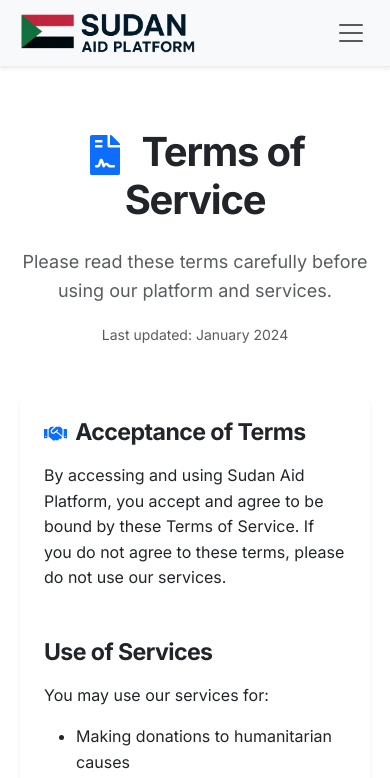
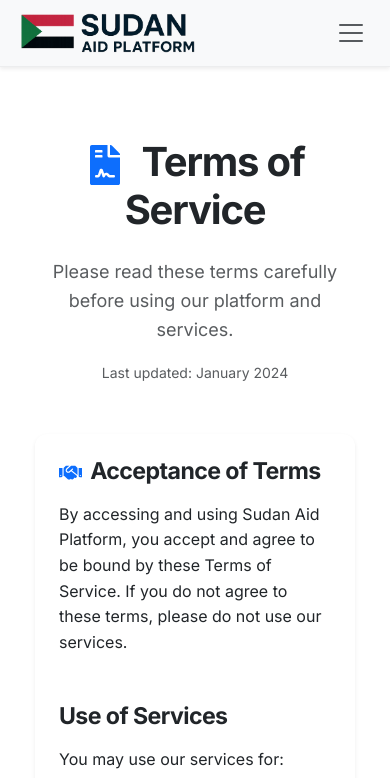
Before and after one commit to MuhammadWaleed6/sudan-aid-help, a React (Create React App) app: page /terms in a window 390 px wide. Shown: the top 778 px of the page. Built offline with nearby package versions, Linux system fonts and the light colour scheme.

Commit message:
Update mobile responsive

```diff
--- a/src/App.css
+++ b/src/App.css
@@ -257,6 +257,35 @@ html {
   color: #fff;
 }
 
+/* Mobile Overflow Prevention */
+body {
+  overflow-x: hidden;
+}
+
+.container-fluid {
+  overflow-x: hidden;
+}
+
+/* AOS Animation Mobile Fixes */
+@media (max-width: 768px) {
+  [data-aos] {
+    transform: translateY(0) !important;
+  }
+
+  [data-aos="fade-up"] {
+    transform: translateY(10px) !important;
+  }
+
+  [data-aos="fade-left"],
+  [data-aos="fade-right"] {
+    transform: translateY(10px) !important;
+  }
+
+  [data-aos="zoom-in"] {
+    transform: scale(0.98) !important;
+  }
+}
+
 /* Responsive Design */
 @media (max-width: 768px) {
   .display-3 {
@@ -275,6 +304,17 @@ html {
   .btn-lg {
     padding: 0.75rem 2rem;
     font-size: 1rem;
+  }
+
+  /* Prevent horizontal scroll on mobile */
+  .row {
+    margin-left: 0;
+    margin-right: 0;
+  }
+
+  .col, [class*="col-"] {
+    padding-left: 15px;
+    padding-right: 15px;
   }
 }
 
--- a/src/App.js
+++ b/src/App.js
@@ -87,10 +87,12 @@ function App() {
 
   useEffect(() => {
     AOS.init({
-      duration: 800,
+      duration: 400,
       easing: 'ease-in-out',
       once: true,
-      offset: 100
+      offset: 20,
+      disable: false,
+      disableMutationObserver: true
     });
   }, []);
 
```
